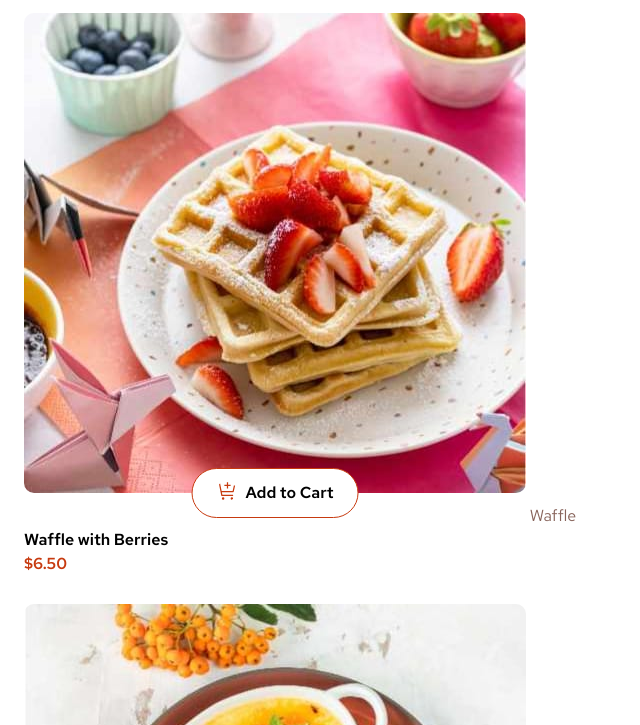
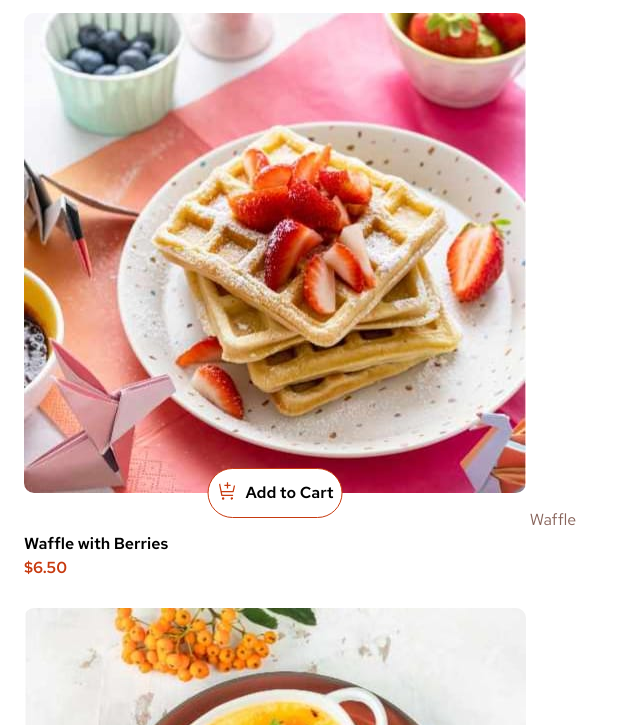
Before and after one commit to mksdesuyo/product-list-with-cart, a plain HTML site: page index.html in a window 1280 px wide. Shown: the part 75-800 px from the top of the page, without its empty margins (0-640 px from the left). Drawn offline with Linux system fonts and the light colour scheme.

Commit message:
small adjustment

```diff
--- a/index.html
+++ b/index.html
@@ -25,7 +25,7 @@
   </head>
   <body>
     <h1>Desserts</h1>
-    <div id="dessert-list" class="dessert-list"></div>
+    <section id="dessertList" class="dessert-list"></section>
 
     <div class="attribution">
       Challenge by
--- a/script.js
+++ b/script.js
@@ -1,11 +1,11 @@
 fetch('data.json')
   .then((res) => res.json())
   .then((data) => {
-    const container = document.getElementById('dessert-list');
+    const container = document.getElementById('dessertList');
 
     data.forEach((item) => {
       const card = document.createElement('article');
-      card.className = 'dessert';
+      card.className = 'dessert-item';
 
       card.innerHTML = `
       <figure class="dessert-image">
@@ -15,7 +15,7 @@ fetch('data.json')
           <source srcset="${item.image.mobile}" media="(min-width: 320px)">
           <img src="${item.image.thumbnail}" alt="${item.name}">
         </picture>
-        <button class="dessert-button">
+        <button id="dessertButton" class="dessert-button">
           <img
             src="assets/images/icon-add-to-cart.svg"
             alt=""
--- a/style.css
+++ b/style.css
@@ -96,7 +96,7 @@ body {
 .dessert-image {
   position: relative;
   display: inline-block;
-  margin-bottom: 1.75rem;
+  margin-bottom: 2rem;
 }
 .dessert-image img {
   display: block;
@@ -111,7 +111,7 @@ body {
   transform: translate(-50%, 50%);
   display: flex;
   gap: 0.5rem;
-  padding: 0.75rem 1.5rem; /* lebih kecil */
+  padding: 0.75rem 0.5rem;
   /* font-size: 0.875rem; */
   background-color: white;
   border: solid 1px var(--red);
```
